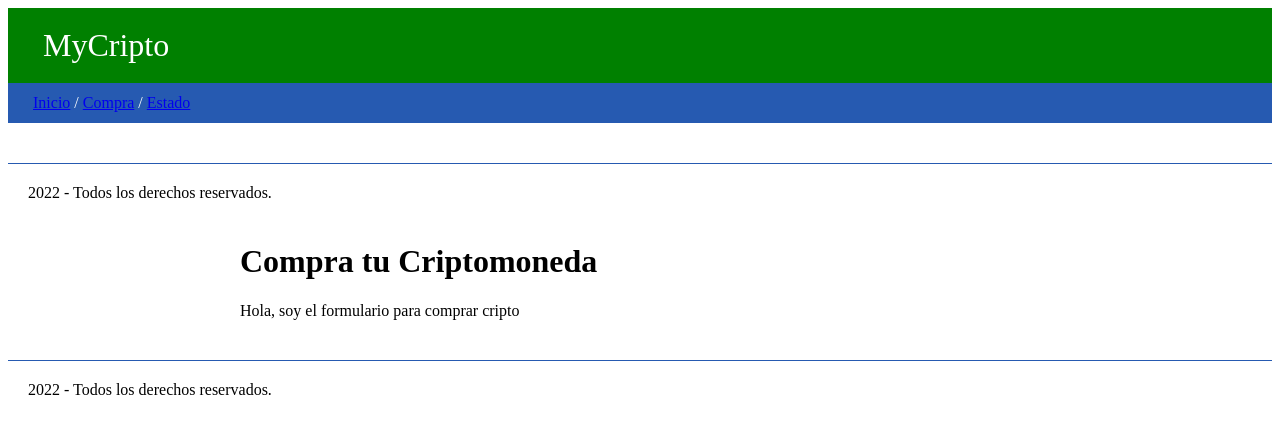
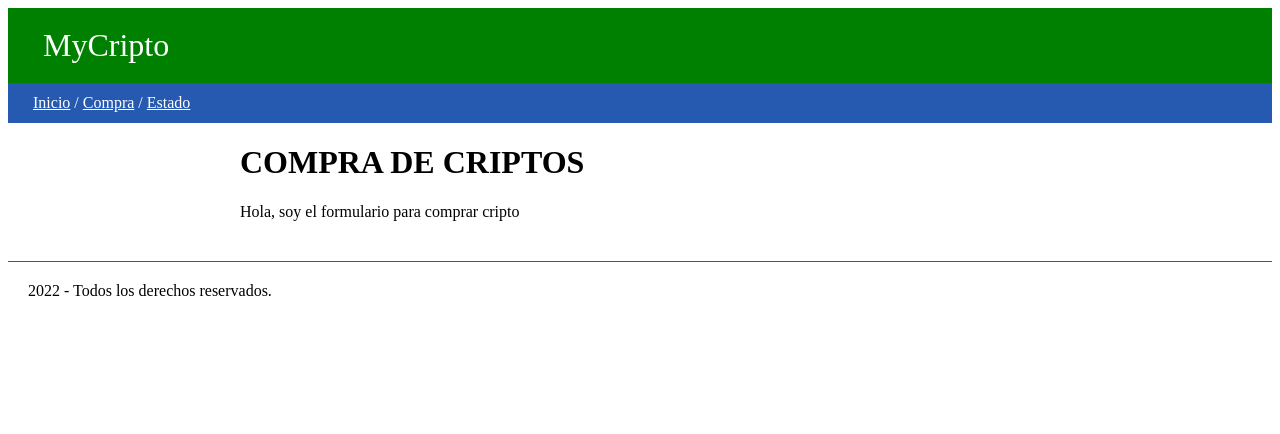
Before and after one commit to NorbertoXD/Proyecto-Cripto, a Flask app: page /purchase in a window 1280 px wide. Shown: the top 434 px of the page. Run offline with Flask 2, Linux system fonts and the light colour scheme.

Commit message:
color de los enlaces del menu

```diff
--- a/balance/static/css/styles.css
+++ b/balance/static/css/styles.css
@@ -23,6 +23,10 @@ main {
     max-width: 800px;
     margin: auto;
     padding: 0 20px;
+}
+
+nav.main_menu a {
+    color: white;
 }
 
 table.paper {
--- a/balance/templates/base.html
+++ b/balance/templates/base.html
@@ -13,7 +13,6 @@
 
   {% include 'components/header.html' %}
   {% include 'components/navbar.html' %}
-  {% include 'components/footer.html' %}
 
   <main>
     {% block contenido %}
--- a/balance/templates/components/navbar.html
+++ b/balance/templates/components/navbar.html
@@ -1,3 +1,3 @@
-<nav>
+<nav class="main_menu">
   <a href="/">Inicio</a> / <a href="/purchase">Compra</a> / <a href="/status">Estado</a>
 </nav>
--- a/balance/templates/purchase.html
+++ b/balance/templates/purchase.html
@@ -5,7 +5,7 @@
 {% endblock %}
 
 {% block page_title %}
-    Compra tu Criptomoneda
+    COMPRA DE CRIPTOS
 {% endblock %}
 
 {% block contenido %}
--- a/balance/templates/status.html
+++ b/balance/templates/status.html
@@ -5,7 +5,7 @@
 {% endblock %}
 
 {% block page_title %}
-    Estado de la Inversion
+    ESTADO DE LA INVERSION
 {% endblock %}
 
 {% block contenido %}
```
